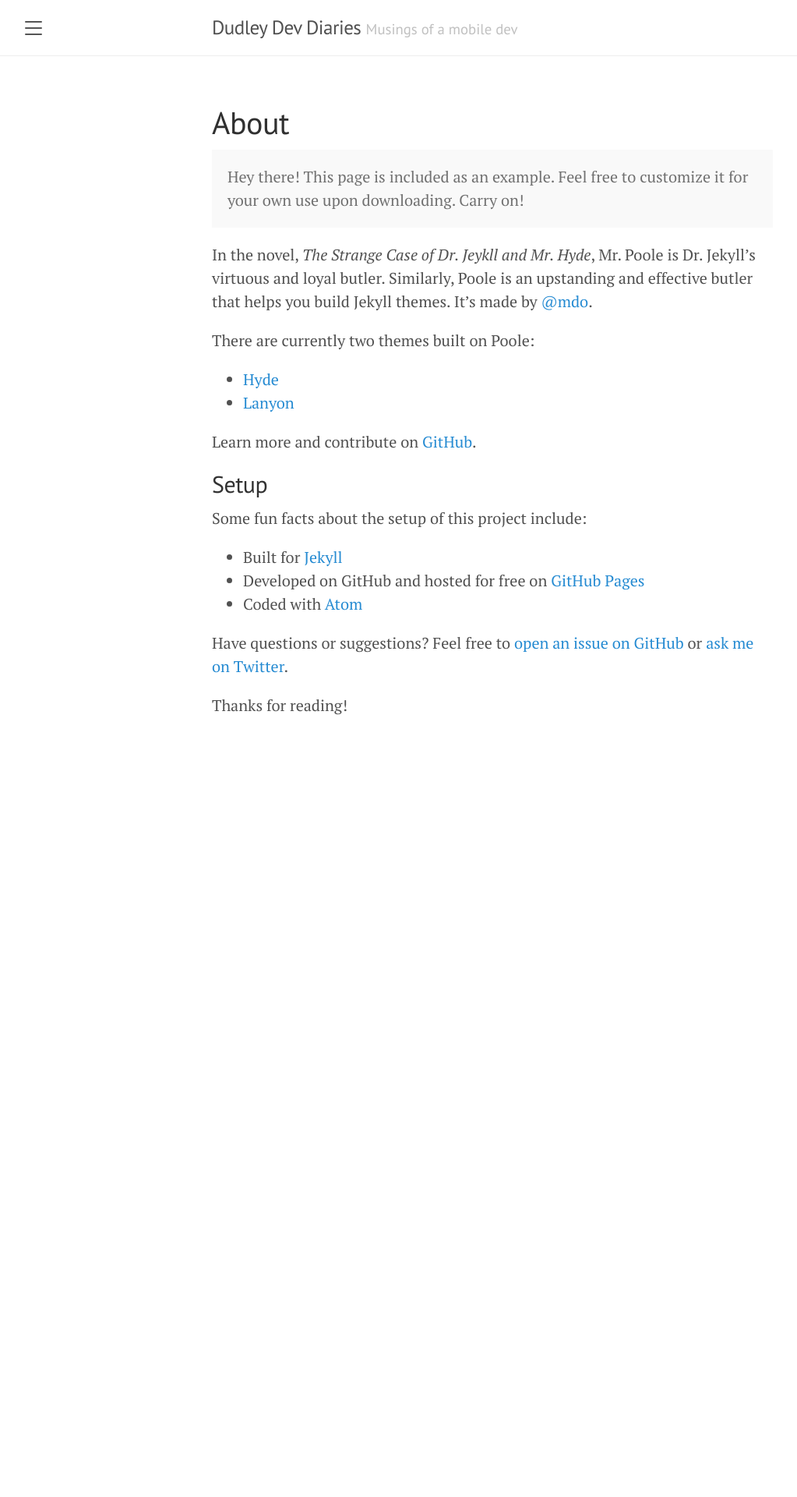
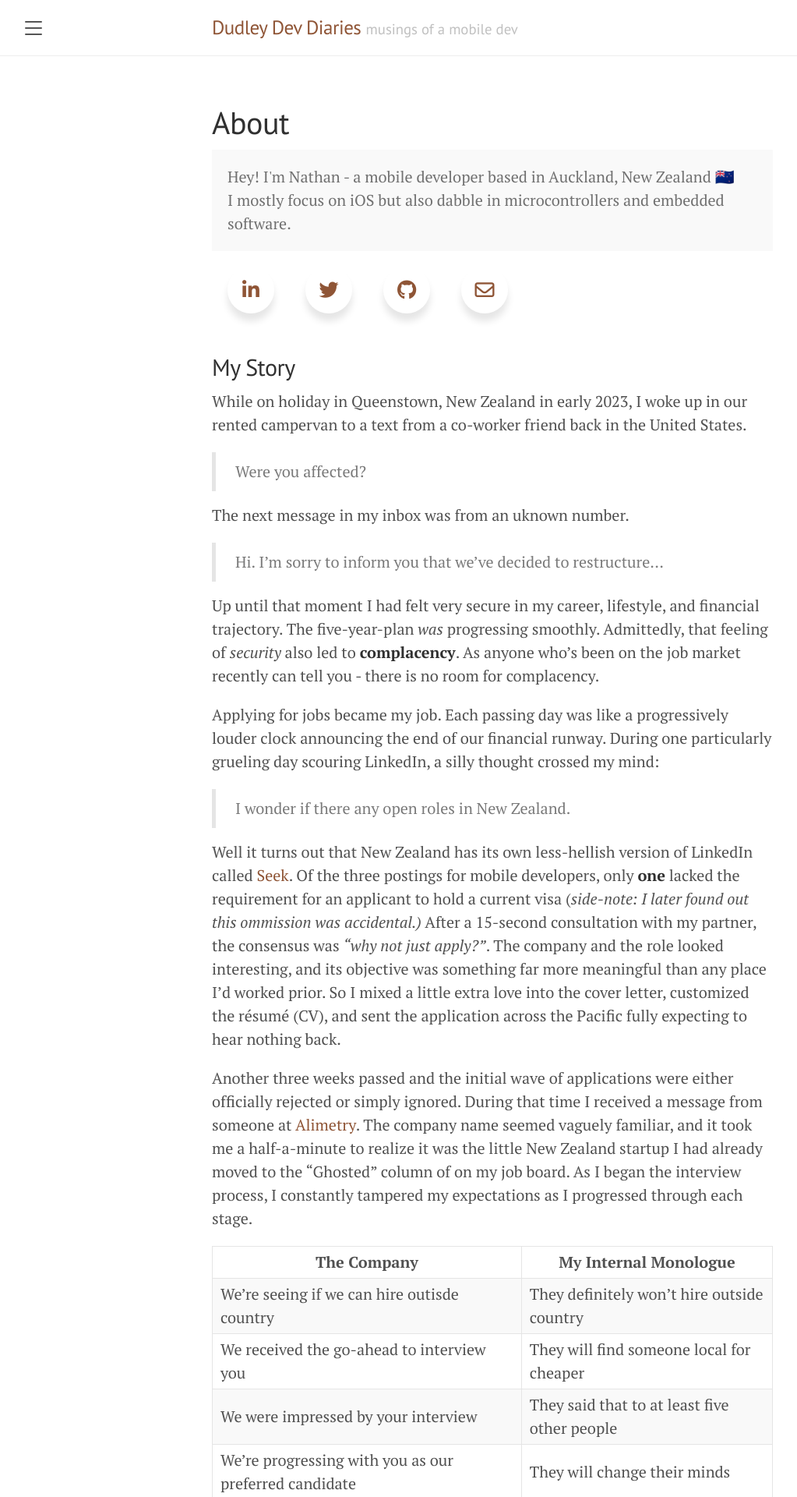
Before and after one commit to nathandud/nathandud.github.io, a Jekyll site: the page built from about.md, in a window 1280 px wide. Shown: the top 1920 px of the page at 78% size, without its empty margins (8-1031 px from the left). Built offline with Jekyll 4.4.1, drawn with Linux system fonts in a browser that asks for light colours; nearby versions of some CDN libraries; before the commit the page ends 1000 px from its top, so only the background shows below that; some of the changed text lies outside the part shown.

Commit message:
About page

```diff
--- a/_config.yml
+++ b/_config.yml
@@ -1,6 +1,6 @@
 # Setup
 title:               Dudley Dev Diaries
-tagline:             'Musings of a mobile dev'
+tagline:             'musings of a mobile dev'
 description:         'A blog for iOS development and other fun tech'
 url:                 https://nathandud.github.io
 baseurl:             ''
@@ -18,5 +18,5 @@ plugins:
   - jekyll-paginate
 
 # Custom vars
-version:             1.1.0
+version:             0.1.0
 google_analytics_id: #UA-XXXX-Y
--- a/_includes/head.html
+++ b/_includes/head.html
@@ -16,10 +16,12 @@
   <link rel="canonical" href="{{ page.url | absolute_url }}">
   {% endif %}
 
+  <link rel="stylesheet" href="{{ '/public/css/dudley.css' | absolute_url }}">
   <link rel="stylesheet" href="{{ '/public/css/poole.css' | absolute_url }}">
   <link rel="stylesheet" href="{{ '/public/css/syntax.css' | absolute_url }}">
   <link rel="stylesheet" href="{{ '/public/css/lanyon.css' | absolute_url }}">
   <link rel="stylesheet" href="https://fonts.googleapis.com/css?family=PT+Serif:400,400italic,700%7CPT+Sans:400">
+  <link rel="stylesheet" href="https://cdnjs.cloudflare.com/ajax/libs/font-awesome/6.6.0/css/all.min.css" />
 
   <link rel="apple-touch-icon-precomposed" sizes="144x144" href="{{ '/public/apple-touch-icon-precomposed.png' | absolute_url }}">
   <link rel="shortcut icon" href="{{ '/public/favicon.ico' | absolute_url }}">
--- a/_layouts/default.html
+++ b/_layouts/default.html
@@ -3,7 +3,7 @@
 
   {% include head.html %}
 
-  <body>
+  <body class="theme-base-0f">
 
     {% include sidebar.html %}
 
--- a/about.md
+++ b/about.md
@@ -4,26 +4,83 @@ title: About
 ---
 
 <p class="message">
-  Hey there! This page is included as an example. Feel free to customize it for your own use upon downloading. Carry on!
+  Hey! I'm Nathan - a mobile developer based in Auckland, New Zealand 🇳🇿<br>
+  I mostly focus on iOS but also dabble in microcontrollers and embedded software.
 </p>
+  <div class="wrapper">
+    <a href="https://www.linkedin.com/in/dudleynathan" class="icon linkedin">
+      <span><i class="fa-brands fa-linkedin-in"></i></span>
+    </a>
+    <a href="https://www.twitter.com/nathandud" class="icon twitter">
+      <span><i class="fa-brands fa-twitter"></i></span>
+    </a>
+    <a href="https://www.github.com/nathandud" class="icon github">
+      <span><i class="fa-brands fa-github"></i></span>
+    </a>
+    <a href="mailto:nathan@dudleydev.com" class="icon email">
+      <span><i class="fa-regular fa-envelope"></i></span>
+    </a>
+  </div>
+<br>
 
-In the novel, *The Strange Case of Dr. Jeykll and Mr. Hyde*, Mr. Poole is Dr. Jekyll's virtuous and loyal butler. Similarly, Poole is an upstanding and effective butler that helps you build Jekyll themes. It's made by [@mdo](https://twitter.com/mdo).
+## My Story
+While on holiday in Queenstown, New Zealand in early 2023, I woke up in our rented campervan to a text from a co-worker friend back in the United States.
 
-There are currently two themes built on Poole:
+> Were you affected?
 
-* [Hyde](http://hyde.getpoole.com)
-* [Lanyon](http://lanyon.getpoole.com)
+The next message in my inbox was from an uknown number.
 
-Learn more and contribute on [GitHub](https://github.com/poole).
+> Hi. I'm sorry to inform you that we've decided to restructure...
 
-## Setup
+Up until that moment I had felt very secure in my career, lifestyle, and financial trajectory.
+The five-year-plan *was* progressing smoothly. Admittedly, that feeling of *security* also led to **complacency**.
+As anyone who's been on the job market recently can tell you - there is no room for complacency.
 
-Some fun facts about the setup of this project include:
+Applying for jobs became my job. Each passing day was like a progressively louder clock announcing the end of our financial runway. During one particularly grueling day scouring LinkedIn, a silly thought crossed my mind:
 
-* Built for [Jekyll](https://jekyllrb.com)
-* Developed on GitHub and hosted for free on [GitHub Pages](https://pages.github.com)
-* Coded with [Atom](https://atom.io)
+> I wonder if there any open roles in New Zealand.
 
-Have questions or suggestions? Feel free to [open an issue on GitHub](https://github.com/poole/issues/new) or [ask me on Twitter](https://twitter.com/mdo).
+Well it turns out that New Zealand has its own less-hellish version of LinkedIn called [Seek](https://www.seek.co.nz).
+Of the three postings for mobile developers, only **one** lacked the requirement
+for an applicant to hold a current visa (*side-note: I later found out this ommission was accidental.)*
+After a 15-second consultation with my partner, the consensus was *"why not just apply?"*. The company and the role looked
+interesting, and its objective was something far more meaningful than any place I'd worked prior. So I mixed a little extra
+love into the cover letter, customized the résumé (CV), and sent the application across the Pacific fully expecting to hear nothing back.
 
-Thanks for reading!
+Another three weeks passed and the initial wave of applications were either officially rejected or simply ignored. During that time I received a message from someone at [Alimetry](https://www.alimetry.com). The company name seemed vaguely familiar, and it took me a half-a-minute to realize it was the little New Zealand startup I had already moved to the "Ghosted" column of on my
+job board. As I began the interview process, I constantly tampered my expectations as I progressed through each stage.
+
+| The Company | My Internal Monologue |
+|-|-|
+| We're seeing if we can hire outisde country | They definitely won't hire outside country |
+| We received the go-ahead to interview you | They will find someone local for cheaper |
+| We were impressed by your interview | They said that to at least five other people  |
+| We're progressing with you as our preferred candidate | They will change their minds |
+| We're offering you the job | 😮 |
+
+I applied for a visa as quickly as possible and within two months we sold our home in Dallas and moved to New Zealand.
+Now I've taken over development of an iPad app that helps patients with severe stomach illness. The company
+is growing and I feel lucky to work alongside brilliant colleagues who are dedicated to their craft. Sometimes I can
+even feel a little out-of-place among all the doctorates.
+
+<a href="https://imgflip.com/i/90uaoo"><img src="https://i.imgflip.com/90uaoo.jpg" title="made at imgflip.com"/></a><a href="https://imgflip.com/memegenerator"></a>
+<br>
+## What now?
+The pace is slower
+here - most shops close at 5 PM and restaurants at 9 PM. The elementary school will take the kids on impromptu walks to the
+beach if dolphins or orcas are reported. I mostly work from home, but will take a ferry ride into the city once
+a week.
+
+Due to stricter labor laws in New Zealand, I'm objectively more secure in this job than any before it. It's
+safe to say I am *content*, but I want to avoid being **complacent** - so I'm doing what I've been putting off
+for years: building something on my own. Despite writing software for years at my day job, I don't have anything to
+showcase. I'm setting out to change that by doing the following:
+
+1. Releasing an iOS app to the App Store
+2. Building and marketing a hardware product
+3. Blogging about it on a website
+
+If you'd like to join me on my journey, follow me on Twitter (X) at [nathandud](https://www.twitter.com/nathandud) or
+check back here periodically.
+
+Interested in hiring me to freelance? Email me at [nathan@dudleydev.com](mailto:nathan@dudleydev.com) or drop into my DMs on Twitter.
--- /dev/null
+++ b/public/css/dudley.css
@@ -0,0 +1,99 @@
+/* Aphinya Dechalert */
+/* https://matcha.fyi/css-social-media-buttons/ */
+
+.wrapper {
+	display: inline-flex;
+}
+
+.wrapper .icon {
+	margin: 0 20px;
+	cursor: pointer;
+	display: flex;
+	align-items: center;
+	justify-content: center;
+	flex-direction: column;
+	position: relative;
+	z-index: 2;
+}
+
+.wrapper .icon span {
+	position: relative;
+	z-index: 2;
+	height: 60px;
+	width: 60px;
+	display: block;
+	background: #fff;
+	box-shadow: 0 10px 10px rgba(0, 0, 0, 0.1);
+	border-radius: 50%;
+	text-align: center;
+	transition: all 0.4s cubic-bezier(0.68, -0.55, 0.265, 1.55);
+}
+
+.wrapper .icon span i {
+	font-size: 25px;
+	line-height: 60px;
+}
+
+.wrapper .icon .tooltip {
+	position: absolute;
+	top: 0px;
+	background: #fff;
+	box-shadow: 0 10px 10px rgba(0, 0, 0, 0.1);
+	font-size: 20px;
+	padding: 10px 18px;
+	border-radius: 25px;
+	color: white;
+	opacity: 0;
+	pointer-events: none;
+	transition: all 0.4s cubic-bezier(0.68, -0.55, 0.265, 1.55);
+}
+
+.wrapper .icon:hover .tooltip {
+	opacity: 1;
+	pointer-events: auto;
+	top: -70px;
+}
+
+.wrapper .icon .tooltip:before {
+	position: absolute;
+	content: "";
+	height: 15px;
+	width: 15px;
+	bottom: -8px;
+	left: 50%;
+	transform: translateX(-50%) rotate(45deg);
+}
+
+.wrapper .icon:hover span,
+
+.wrapp .icon:hover .tooltip {
+	text-shadow: 0px -1px 0px rgba(0, 0, 0, 0.4);
+}
+
+.wrapper .icon:hover span {
+	color: #fff;
+}
+
+.wrapper .linkedin:hover span,
+.wrapper .linkedin:hover .tooltip,
+.wrapper .linkedin:hover .tooltip:before {
+	background: #0072b1;
+}
+
+.wrapper .twitter:hover span,
+.wrapper .twitter:hover .tooltip,
+.wrapper .twitter:hover .tooltip:before {
+	background: #46C1F6;
+}
+
+.wrapper .github:hover span,
+.wrapper .github:hover .tooltip,
+.wrapper .github:hover .tooltip:before {
+	background: #333;
+}
+
+.wrapper .email:hover span,
+.wrapper .email:hover .tooltip,
+.wrapper .email:hover .tooltip:before {
+	background: #b6a5a4;
+}
```
Also changed, not shown: _config2.yml (deleted, +0 -54 lines), README.md, 1 other file.
